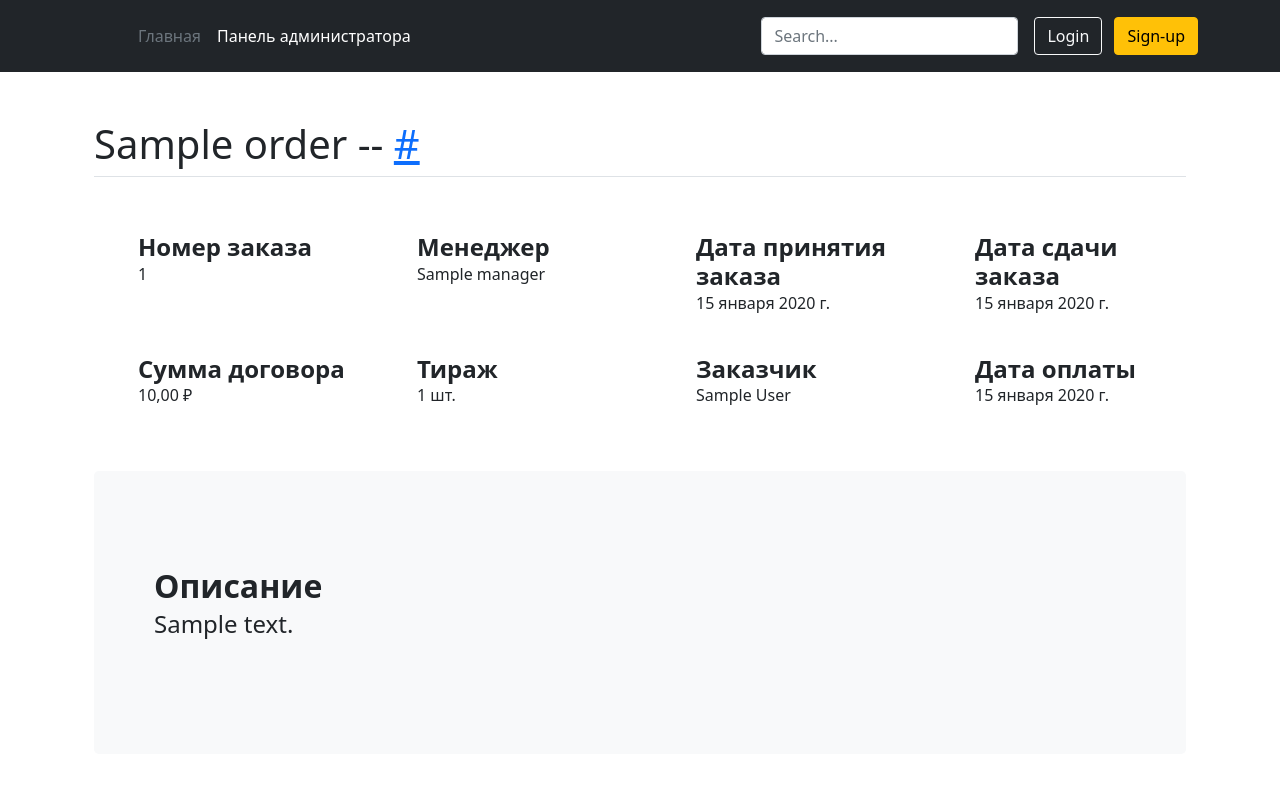
After one commit to ninila-company/Complect-LIGA, a Django app: a page that uses orders/app_order/templates/app_order/base.html in a window 1280 px wide. The commit adds this page. Run offline with Django 4.2, Linux system fonts and the light colour scheme; tables that the repository leaves empty hold one stand-in row (values such as "Sample post"); some libraries are stand-ins or nearby versions.

Commit message:
add template order_detail.html

```diff
--- a/orders/app_order/models.py
+++ b/orders/app_order/models.py
@@ -1,3 +1,4 @@
+from django.urls import reverse
 from datetime import date
 
 from django.core.validators import RegexValidator
@@ -102,3 +103,9 @@ class Order(models.Model):
 
     def __str__(self):
         return self.name
+
+    # def get_absolute_url(self):
+    #     # return "/admin/app_order/order/%i/change" % self.id
+
+    def get_absolute_url(self):
+        return reverse('app_order:order_detail', args=[self.id, self.slug])
--- a/orders/app_order/templates/app_order/base.html
+++ b/orders/app_order/templates/app_order/base.html
@@ -20,11 +20,10 @@
                     </a>
 
                     <ul class="nav col-12 col-lg-auto me-lg-auto mb-2 justify-content-center mb-md-0">
-                        <li><a href="#" class="nav-link px-2 text-secondary">Home</a></li>
-                        <li><a href="#" class="nav-link px-2 text-white">Features</a></li>
-                        <li><a href="#" class="nav-link px-2 text-white">Pricing</a></li>
-                        <li><a href="#" class="nav-link px-2 text-white">FAQs</a></li>
-                        <li><a href="#" class="nav-link px-2 text-white">About</a></li>
+                        <li>
+                            <a href="/" class="nav-link px-2 text-secondary">Главная</a>
+                        </li>
+                        <li><a href="/admin" class="nav-link px-2 text-white">Панель администратора</a></li>
                     </ul>
 
                     <form class="col-12 col-lg-auto mb-3 mb-lg-0 me-lg-3" role="search">
@@ -40,8 +39,10 @@
             </div>
         </header>
     </div>
+
     <div id="content">
         {% block content %}{% endblock %}
     </div>
+
 </body>
 </html>
--- /dev/null
+++ b/orders/app_order/templates/app_order/order_detail.html
@@ -0,0 +1,91 @@
+{% extends "app_order/base.html" %}
+{% load static %}
+
+{% block content %}
+<div class="container px-4 py-5" id="icon-grid">
+    <h1 class="pb-2 border-bottom">{{ order.name }} --
+        <a href="#">{{ order.hypperlink }}</a>
+    </h1>
+
+    <div class="row row-cols-1 row-cols-sm-2 row-cols-md-3 row-cols-lg-4 g-4 py-5">
+        <div class="col d-flex align-items-start">
+            <svg class="bi text-muted flex-shrink-0 me-3" width="1.75em" height="1.75em">
+                <use xlink:href="#bootstrap"></use>
+            </svg>
+            <div>
+                <h4 class="fw-bold mb-0">Номер заказа</h4>
+                <p>{{ order.number_order }}</p>
+            </div>
+        </div>
+        <div class="col d-flex align-items-start">
+            <svg class="bi text-muted flex-shrink-0 me-3" width="1.75em" height="1.75em">
+                <use xlink:href="#cpu-fill"></use>
+            </svg>
+            <div>
+                <h4 class="fw-bold mb-0">Менеджер</h4>
+                <p>{{ order.manager }}</p>
+            </div>
+        </div>
+        <div class="col d-flex align-items-start">
+            <svg class="bi text-muted flex-shrink-0 me-3" width="1.75em" height="1.75em">
+                <use xlink:href="#calendar3"></use>
+            </svg>
+            <div>
+                <h4 class="fw-bold mb-0">Дата принятия заказа</h4>
+                <p>{{ order.date_of_acceptance_of_the_order }}</p>
+            </div>
+        </div>
+        <div class="col d-flex align-items-start">
+            <svg class="bi text-muted flex-shrink-0 me-3" width="1.75em" height="1.75em">
+                <use xlink:href="#home"></use>
+            </svg>
+            <div>
+                <h4 class="fw-bold mb-0">Дата сдачи заказа</h4>
+                <p>{{ order.date_of_delivery_of_the_order }}</p>
+            </div>
+        </div>
+        <div class="col d-flex align-items-start">
+            <svg class="bi text-muted flex-shrink-0 me-3" width="1.75em" height="1.75em">
+                <use xlink:href="#speedometer2"></use>
+            </svg>
+            <div>
+                <h4 class="fw-bold mb-0">Сумма договора</h4>
+                <p>{{ order.the_amount_of_the_deal }} ₽</p>
+            </div>
+        </div>
+        <div class="col d-flex align-items-start">
+            <svg class="bi text-muted flex-shrink-0 me-3" width="1.75em" height="1.75em">
+                <use xlink:href="#toggles2"></use>
+            </svg>
+            <div>
+                <h4 class="fw-bold mb-0">Тираж</h4>
+                <p>{{ order.circulation }} шт.</p>
+            </div>
+        </div>
+        <div class="col d-flex align-items-start">
+            <svg class="bi text-muted flex-shrink-0 me-3" width="1.75em" height="1.75em">
+                <use xlink:href="#geo-fill"></use>
+            </svg>
+            <div>
+                <h4 class="fw-bold mb-0">Заказчик</h4>
+                <p>{{ order.customer }}</p>
+            </div>
+        </div>
+        <div class="col d-flex align-items-start">
+            <svg class="bi text-muted flex-shrink-0 me-3" width="1.75em" height="1.75em">
+                <use xlink:href="#tools"></use>
+            </svg>
+            <div>
+                <h4 class="fw-bold mb-0">Дата оплаты</h4>
+                <p>{{ order.the_date_of_payment }}</p>
+            </div>
+        </div>
+    </div>
+    <div class="p-5 mb-2 bg-light rounded-3">
+        <div class="container-fluid py-5">
+            <h2 class="fw-bold mb-0">Описание</h2>
+            <p class="col-md-8 fs-4">{{ order.description|safe }}</p>
+        </div>
+    </div>
+</div>
+{% endblock content %}
--- a/orders/app_order/urls.py
+++ b/orders/app_order/urls.py
@@ -5,5 +5,6 @@ from . import views
 
 app_name = 'order'
 urlpatterns = [
-    path('', views.order_list, name='order_list')
+    path('', views.order_list, name='order_list'),
+    path('<int:id>/<slug:slug>/', views.order_detail, name='order_detail')
 ]
--- a/orders/app_order/views.py
+++ b/orders/app_order/views.py
@@ -1,4 +1,4 @@
-from django.shortcuts import render
+from django.shortcuts import render, get_object_or_404
 
 from .models import Order
 
@@ -8,3 +8,10 @@ def order_list(request):
     orders = Order.objects.all()
     context = {'orders': orders}
     return render(request, 'app_order/orders_list.html', context)
+
+
+def order_detail(request, id, slug):
+    """Детали заказа."""
+    order = get_object_or_404(Order, id=id, slug=slug)
+    context = {'order': order}
+    return render(request, 'app_order/order_detail.html', context)
--- a/orders/orders/urls.py
+++ b/orders/orders/urls.py
@@ -18,6 +18,6 @@ from django.urls import path, include
 
 urlpatterns = [
     path('admin/', admin.site.urls),
-    path('', include('app_order.urls', namespace='order')),
+    path('', include('app_order.urls', namespace='app_order')),
     path('ckeditor/', include('ckeditor_uploader.urls')),
 ]
```
Also changed, not shown: orders/app_order/templates/app_order/orders_list.html (+7 -6 lines).
